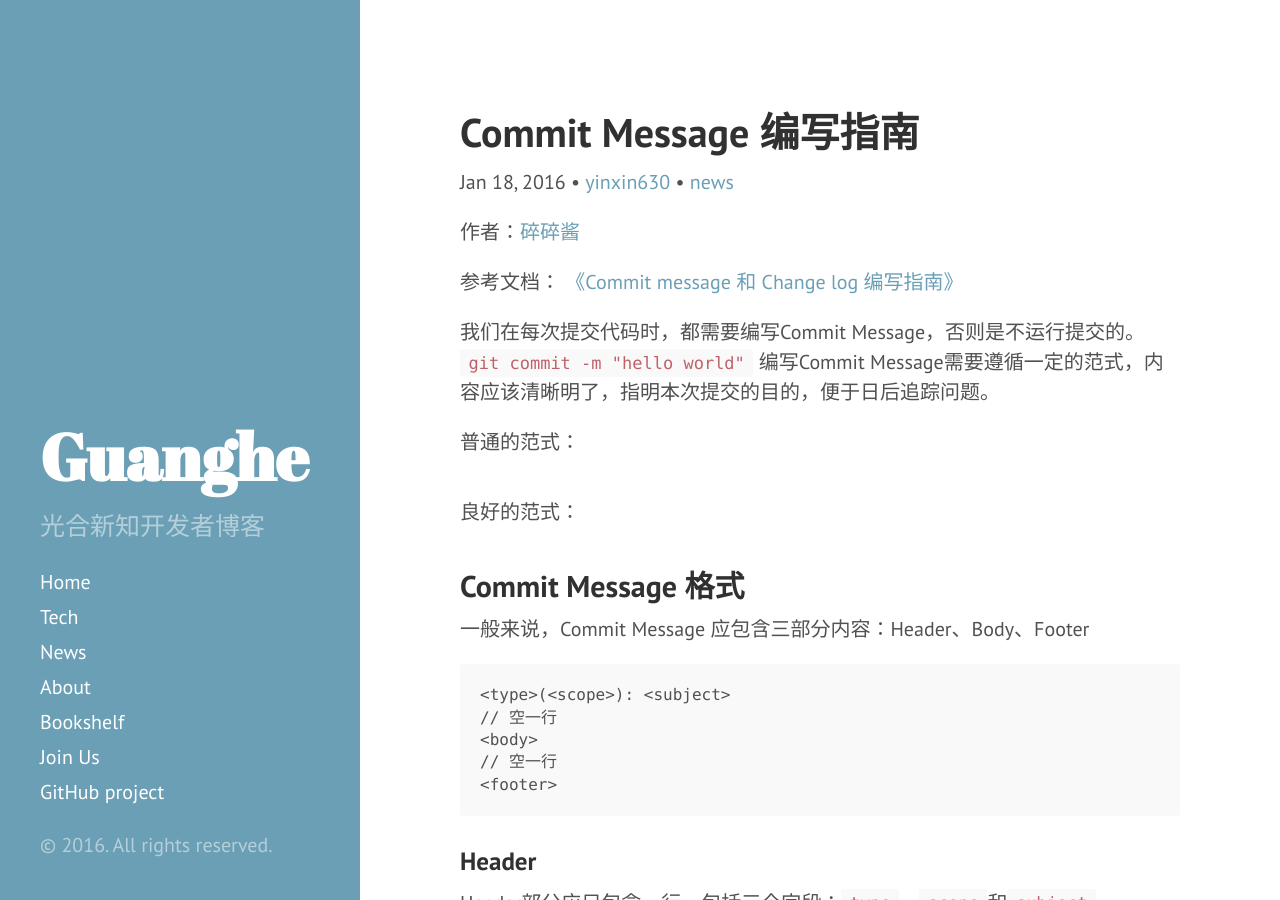
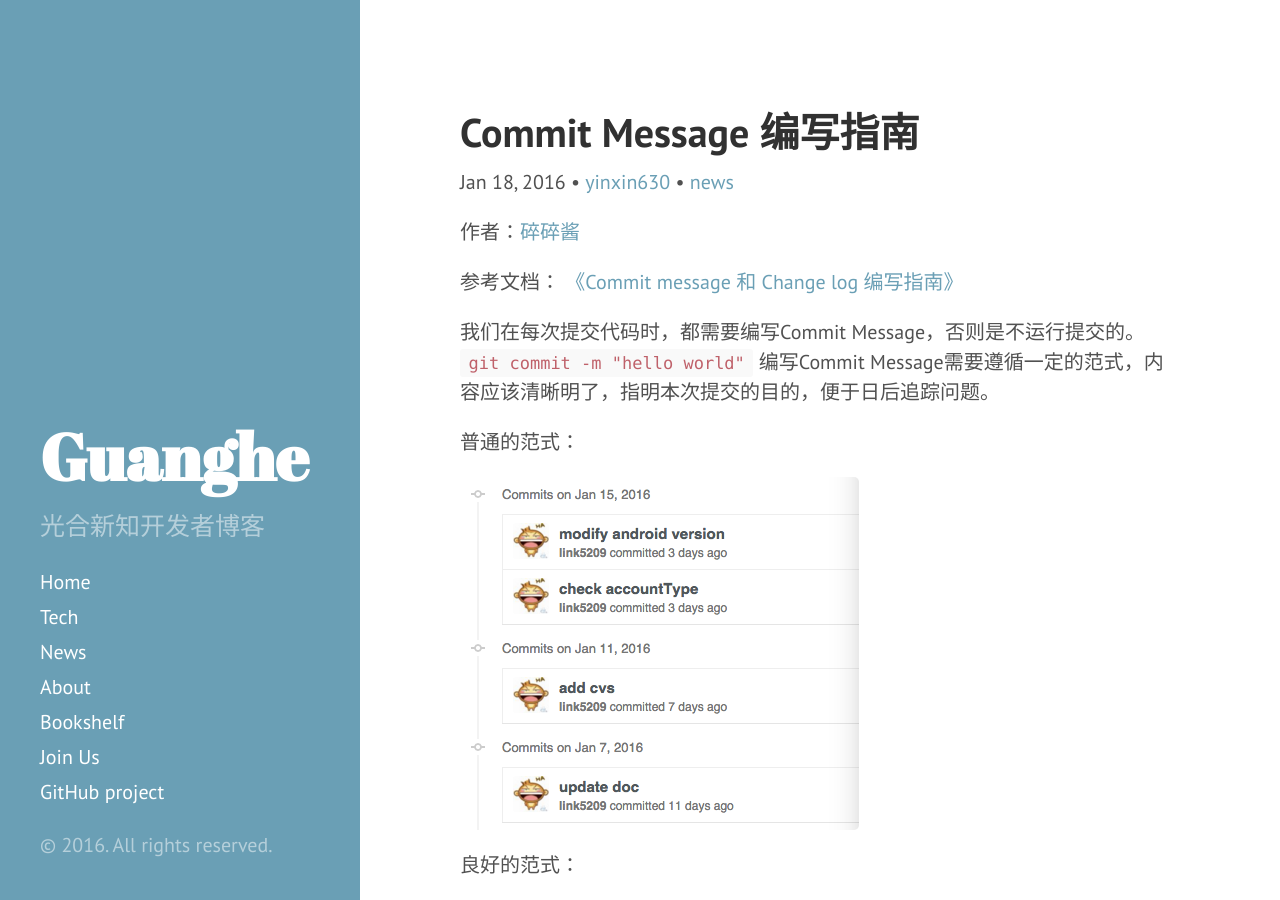
Before and after one commit to guanghetv/guanghetv.github.io, a Jekyll site: the page built from _posts/2016-01-18-git-commit-written-guide.markdown, in a window 1280 px wide and 900 px high. Built offline with Jekyll 4.4.1, drawn with Linux system fonts in a browser that asks for light colours; Markdown is read by kramdown in place of the engine named in the settings; comment, search, counter and statistics services are not loaded.

Commit message:
fix image not found error

```diff
--- a/_posts/2016-01-18-git-commit-written-guide.markdown
+++ b/_posts/2016-01-18-git-commit-written-guide.markdown
@@ -16,11 +16,12 @@ author: "yinxin630"
 
 普通的范式：
 
-![](../assets/images/git-commit-guide/git-commit-guide-001.png)
+<!-- 博客中实际相对路径 -->
+![](/assets/images/git-commit-guide/git-commit-guide-001.png)
 
 良好的范式：
 
-![](../assets/images/git-commit-guide/git-commit-guide-002.png)
+![](/assets/images/git-commit-guide/git-commit-guide-002.png)
 
 ## Commit Message 格式
 
```
